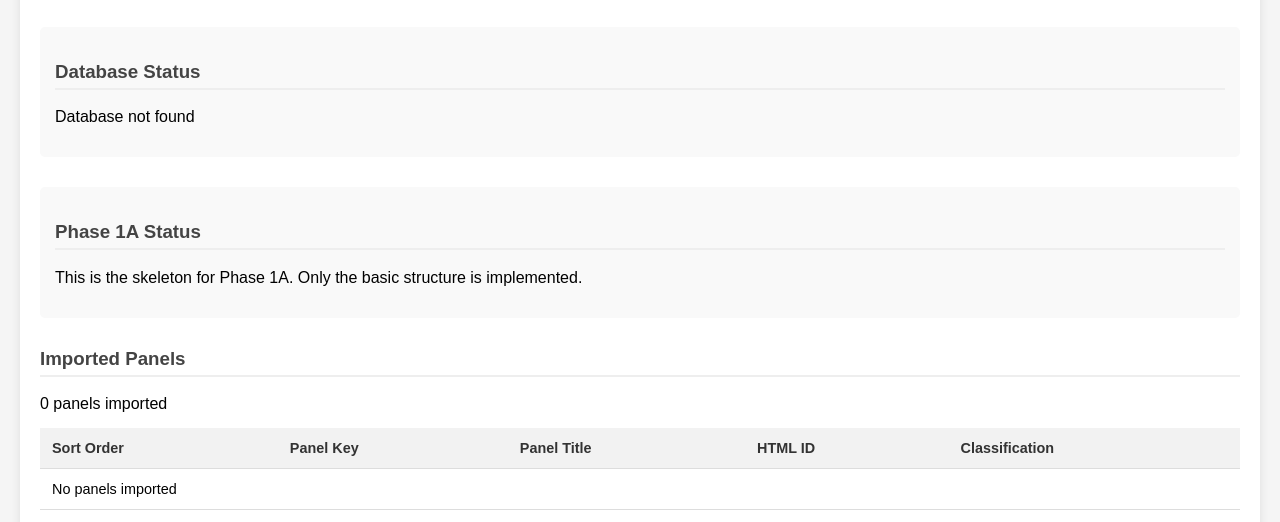
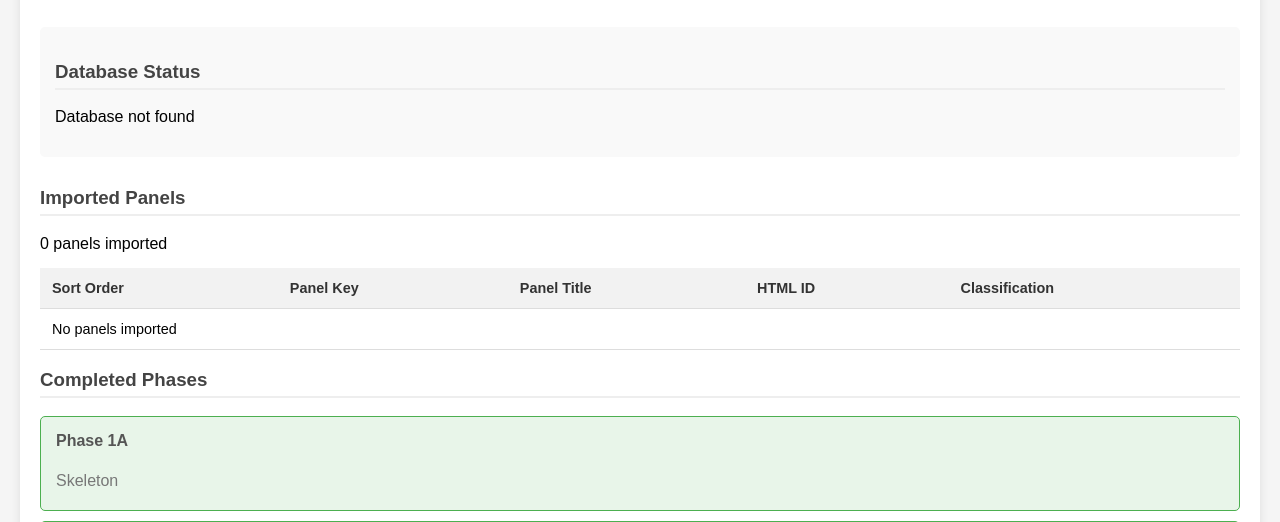
Before and after one commit to svend-blip/DPMtF-WebUI, a FastAPI app: page / in a window 1280 px wide. Shown: the part 151-673 px from the top of the page. Run offline with FastAPI, Linux system fonts and the light colour scheme; data that the repository does not hold is empty.

Commit message:
Remove old phase 1A status panel

```diff
--- a/templates/index.html
+++ b/templates/index.html
@@ -14,11 +14,6 @@
         <div class="status-section">
             <h3>Database Status</h3>
             <p id="database-status">Loading...</p>
-        </div>
-
-        <div class="message-section">
-            <h3>Phase 1A Status</h3>
-            <p>This is the skeleton for Phase 1A. Only the basic structure is implemented.</p>
         </div>
 
         <div class="imported-panels-section">
```
